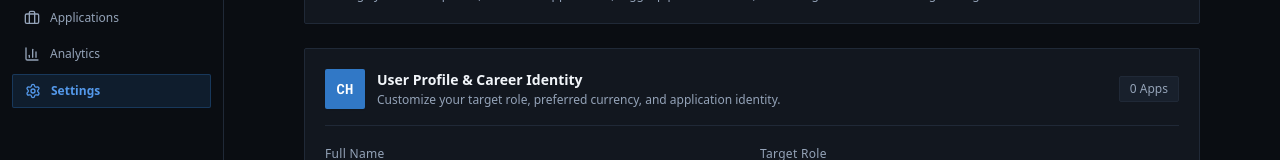
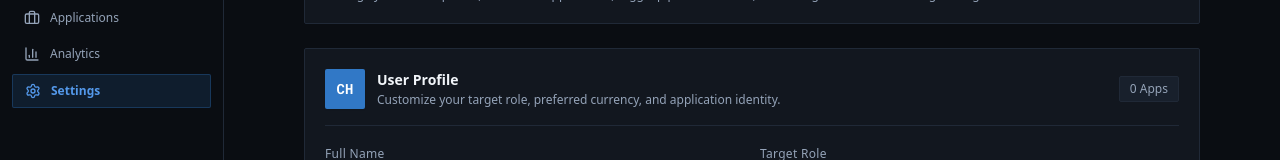
Before and after one commit to navneetguptacse/career-hub, a Next.js app: page /settings in a window 1280 px wide. Shown: the part 146-306 px from the top of the page. Built offline with nearby package versions, Linux system fonts and the light colour scheme; no server answers.

Commit message:
style: use concise User Profile title

```diff
--- a/src/components/settings/UserProfileCard.tsx
+++ b/src/components/settings/UserProfileCard.tsx
@@ -118,7 +118,7 @@ export const UserProfileCard: React.FC = () => {
           </div>
           <div>
             <h2 className="text-sm font-semibold text-[#F1F5F9] flex items-center gap-2">
-              User Profile & Career Identity
+              User Profile
             </h2>
             <p className="text-xs text-[#94A3B8] mt-0.5">
               Customize your target role, preferred currency, and application
```
